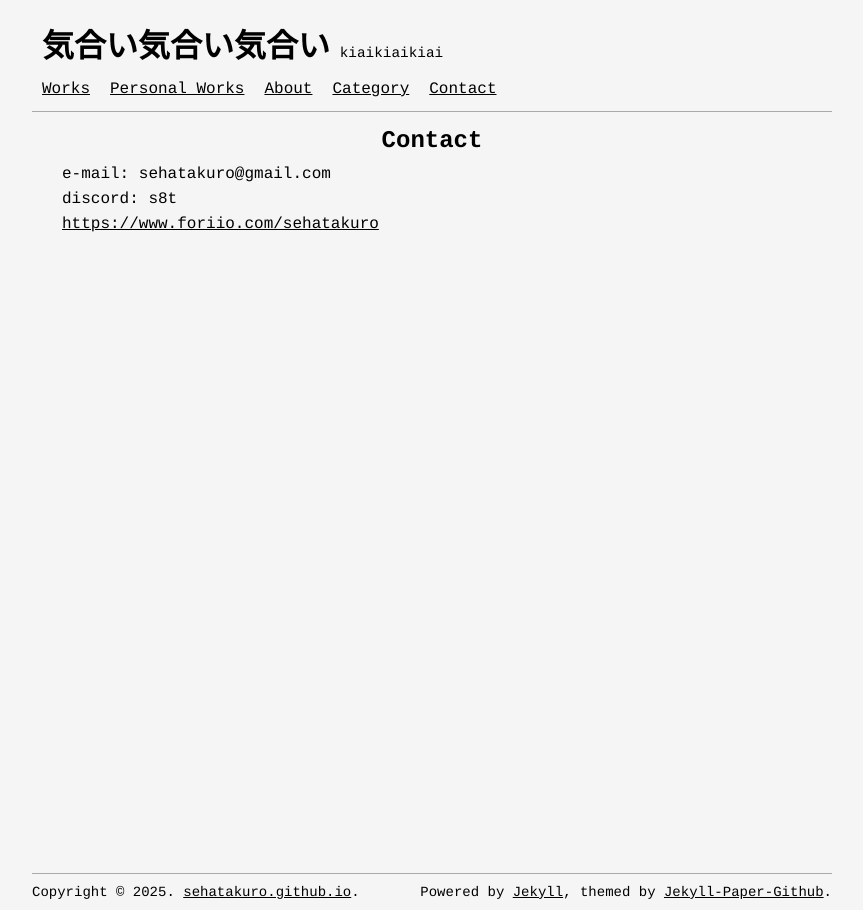
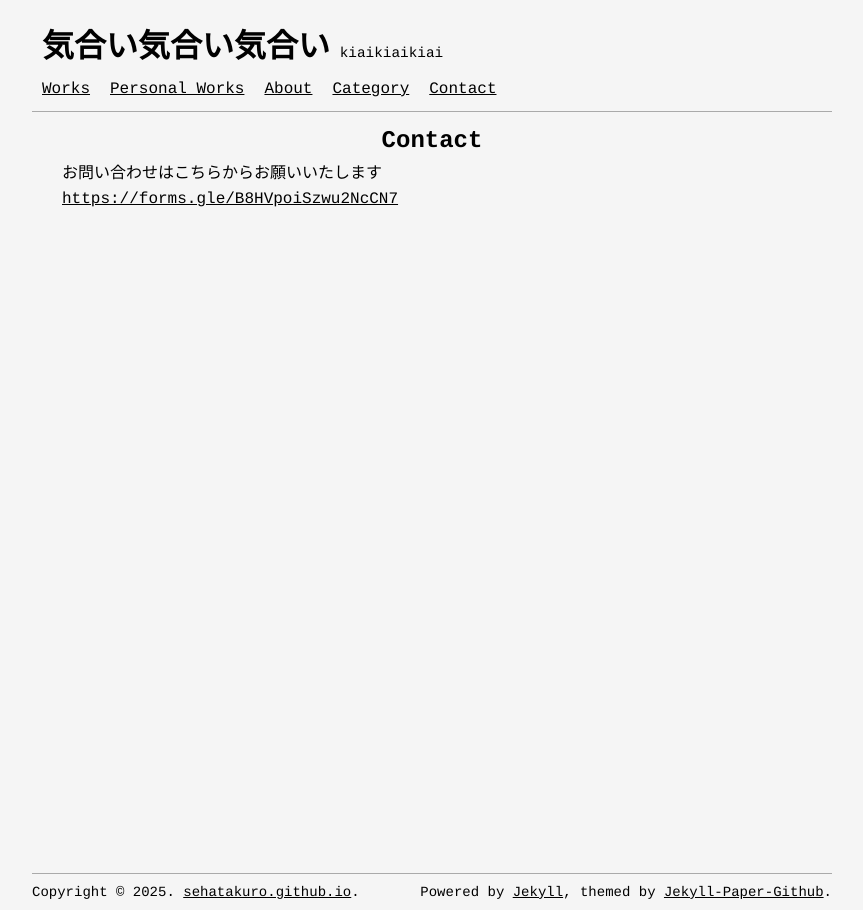
Before and after one commit to SehataKuro/SehataKuro.github.io, a Jekyll site: the page built from pages/contact.md, in a window 1280 px wide. Shown: the whole page, without its empty margins (208-1071 px from the left). Built offline with Jekyll 4.4.1, drawn with Linux system fonts in a browser that asks for light colours.

Commit message:
contact.mdの内容を更新: メールアドレスを削除し、問い合わせフォームのリンクを追加

```diff
--- a/pages/contact.md
+++ b/pages/contact.md
@@ -4,8 +4,6 @@ title: Contact
 permalink: /contact/
 ---
 
-- e-mail: sehatakuro@gmail.com
+- お問い合わせはこちらからお願いいたします
 
-- discord: s8t
-
-- <https://www.foriio.com/sehatakuro>
+- [https://forms.gle/B8HVpoiSzwu2NcCN7](https://forms.gle/B8HVpoiSzwu2NcCN7)
```
